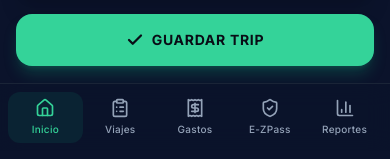
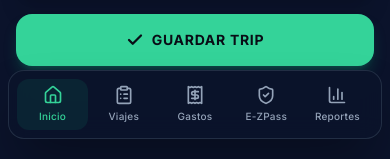
Before and after one commit to transittaxmc-create/copiloto-financiero, a Next.js app: page / in a window 390 px wide. Shown: the part 693-852 px from the top of the page. Built offline with nearby package versions, Linux system fonts and the light colour scheme; no server answers.

Commit message:
Navegacion: BottomNav como capsula flotante (bottom-3 rounded-2xl) + safe-area calc exacto + sidebar tema #0B132B

```diff
--- a/components/BottomNav.tsx
+++ b/components/BottomNav.tsx
@@ -13,7 +13,7 @@ export function BottomNav() {
   ];
 
   return (
-    <nav className="md:hidden fixed bottom-0 left-0 right-0 max-w-md mx-auto bg-[#0B132B]/95 backdrop-blur-md border-t border-slate-800/80 flex justify-around items-center py-2 pb-[max(env(safe-area-inset-bottom),0.5rem)] z-40 px-2">
+    <nav className="md:hidden fixed bottom-3 left-2 right-2 max-w-md mx-auto bg-[#0B132B]/95 backdrop-blur-md border border-slate-700/60 rounded-2xl shadow-2xl shadow-black/40 flex justify-around items-center py-2 pb-[calc(0.5rem+env(safe-area-inset-bottom))] z-40 px-2">
       {items.map((item) => {
         const isActive = pathname === item.href || (item.href !== '/' && pathname.startsWith(item.href));
         return (
--- a/components/pwa/sidebar.tsx
+++ b/components/pwa/sidebar.tsx
@@ -18,7 +18,7 @@ export function Sidebar(): React.ReactElement {
   const router = useRouter();
 
   return (
-    <aside className="hidden md:flex fixed left-0 top-0 h-screen w-64 flex-col border-r border-slate-700/50 bg-slate-900/95 backdrop-blur-md">
+    <aside className="hidden md:flex fixed left-0 top-0 h-screen w-64 flex-col border-r border-slate-700/50 bg-[#0B132B]/95 backdrop-blur-md">
       {/* Logo */}
       <div className="flex items-center gap-3 border-b border-slate-700/50 px-6 py-5">
         <div className="flex h-10 w-10 items-center justify-center rounded-xl bg-gradient-to-br from-emerald-500 to-sky-500">
```
Also changed, not shown: 1 other file (tests, documents, lock files or other folders).
